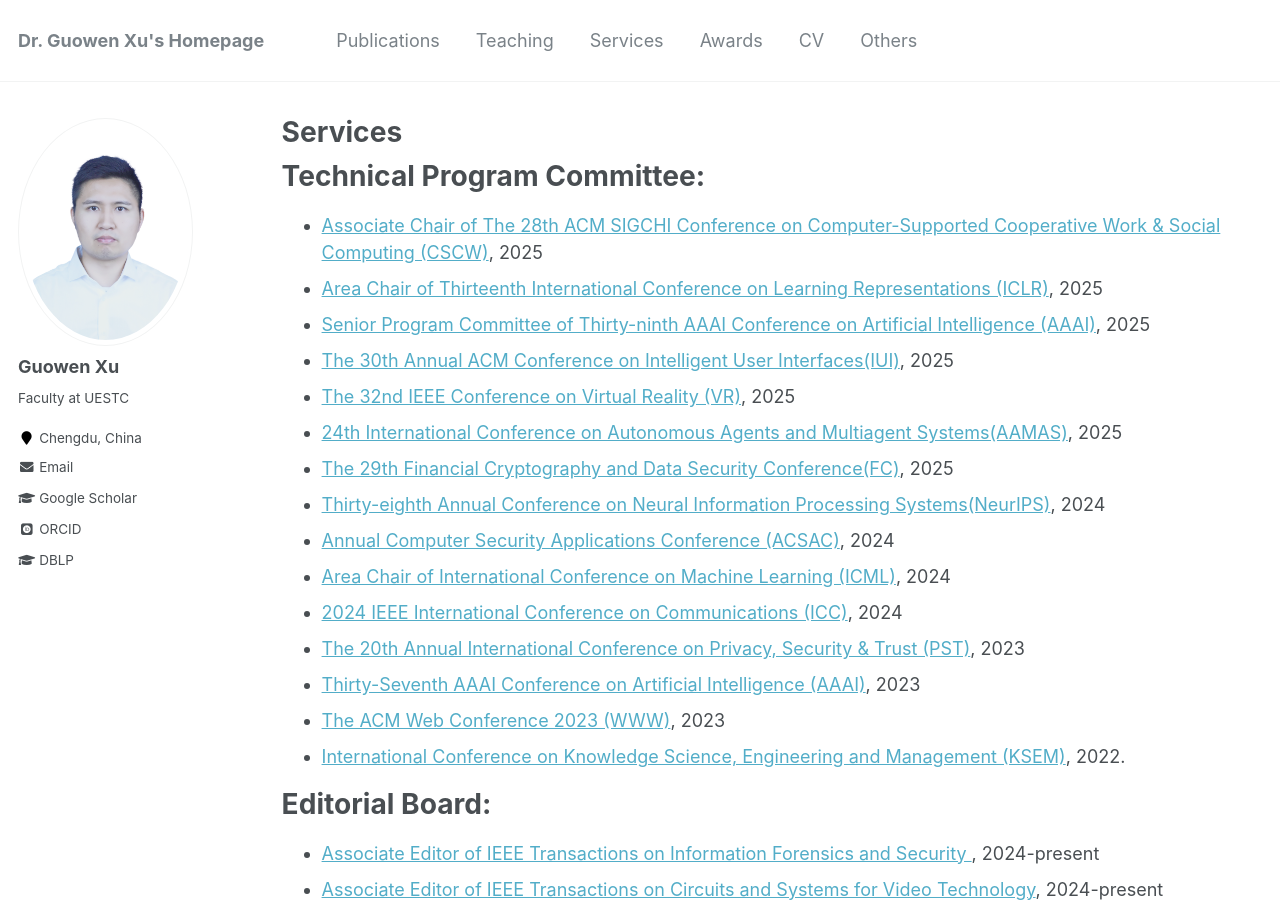
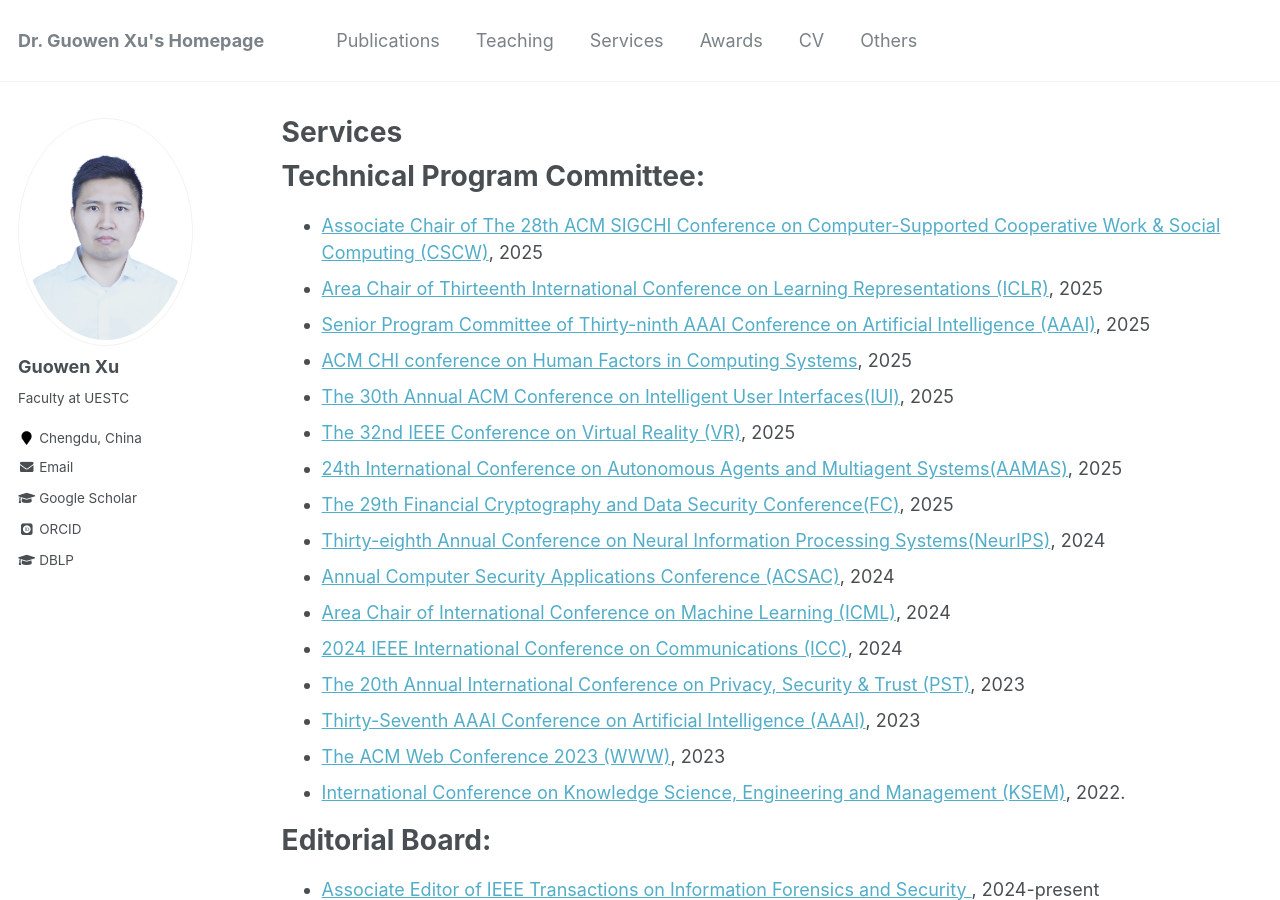
Before and after one commit to Guowen-xu/guowen-xu.github.io, a Jekyll site: the page built from _pages/services.md, in a window 1280 px wide and 900 px high. Built offline with Jekyll 4.4.1, drawn with Linux system fonts in a browser that asks for light colours; some web fonts are replaced.

Commit message:
Update services.md

```diff
--- a/_pages/services.md
+++ b/_pages/services.md
@@ -9,6 +9,7 @@ Technical Program Committee:
 *  [Associate Chair of The 28th ACM SIGCHI Conference on Computer-Supported Cooperative Work & Social Computing (CSCW)](https://cscw.acm.org/2025/), 2025
 *   [Area Chair of Thirteenth International Conference on Learning Representations (ICLR)](https://iclr.cc/Conferences/2025), 2025
 *  [Senior Program Committee of Thirty-ninth AAAI Conference on Artificial Intelligence (AAAI)](https://aaai.org/Conferences/AAAI-23/), 2025
+*  [ACM CHI conference on Human Factors in Computing Systems](https://chi2025.acm.org), 2025
 * [The 30th Annual ACM Conference on Intelligent User Interfaces(IUI)](https://iui.acm.org/2025/), 2025
 *   [The 32nd IEEE Conference on Virtual Reality (VR)](http://ieeevr.org/2025/), 2025
 *   [24th International Conference on Autonomous Agents and Multiagent Systems(AAMAS)](https://aamas2025.org), 2025
```
